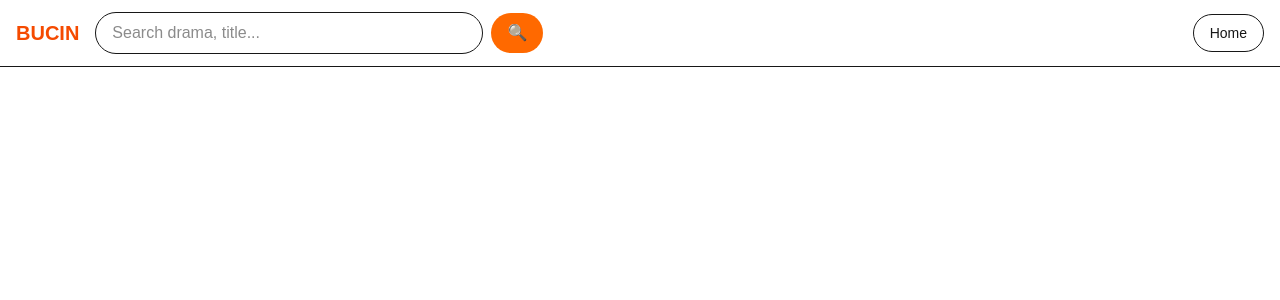
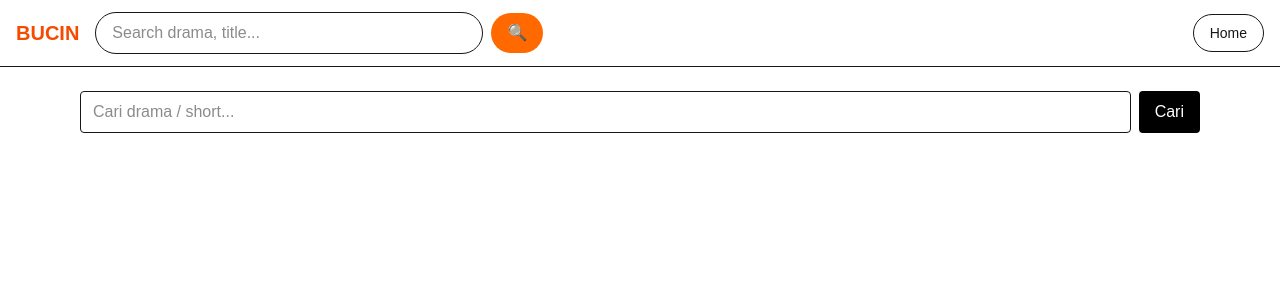
Before and after one commit to purwocode/Netshortbang, a Next.js app: page /search in a window 1280 px wide. Shown: the top 300 px of the page. Built offline with nearby package versions, Linux system fonts and the light colour scheme.

Commit message:
Update SearchClient.js

```diff
--- a/app/search/SearchClient.js
+++ b/app/search/SearchClient.js
@@ -15,6 +15,22 @@ export default function SearchClient({ defaultQuery, results }) {
 
   return (
     <>
+      {/* FORM SEARCH */}
+      <form onSubmit={submit} className="mb-4 flex gap-2">
+        <input
+          type="text"
+          value={q}
+          onChange={e => setQ(e.target.value)}
+          placeholder="Cari drama / short..."
+          className="flex-1 border rounded px-3 py-2 focus:outline-none focus:ring-2 focus:ring-orange-300"
+        />
+        <button
+          type="submit"
+          className="px-4 py-2 bg-black text-white rounded hover:bg-gray-800"
+        >
+          Cari
+        </button>
+      </form>
 
       {/* EMPTY STATE */}
       {defaultQuery && results.length === 0 && (
@@ -25,33 +41,44 @@ export default function SearchClient({ defaultQuery, results }) {
       <div className="grid grid-cols-2 md:grid-cols-4 gap-4">
         {results.map(item => (
           <div
-            key={item.shortPlayId}
-            onClick={() => router.push(`/play/${item.shortPlayId}`)}
+            key={item.id}
+            onClick={() => router.push(`/play/${item.id}`)}
             className="cursor-pointer"
           >
+            {/* COVER */}
             <img
-              src={item.shortPlayCover}
-              alt={item.shortPlayName}
+              src={item.cover}
+              alt={item.title}
               className="aspect-[3/4] object-cover rounded mb-2"
             />
 
-            {/* API mengandung <em> → HARUS RENDER HTML */}
+            {/* TITLE (support HTML dari API) */}
             <h3
               className="text-sm font-semibold line-clamp-2"
-              dangerouslySetInnerHTML={{
-                __html: item.shortPlayName,
-              }}
+              dangerouslySetInnerHTML={{ __html: item.title }}
             />
 
+            {/* HEAT / SCORE */}
             {item.formatHeatScore && (
-              <p className="text-xs text-orange-500">
-                🔥 {item.formatHeatScore}
+              <p className="text-xs text-orange-500">🔥 {item.formatHeatScore}</p>
+            )}
+
+            {/* VIP / STAR MESSAGE */}
+            {item.starMessage && (
+              <p className="text-xs text-gray-500">{item.starMessage}</p>
+            )}
+
+            {/* TAGS */}
+            {item.tags && item.tags.length > 0 && (
+              <p className="text-xs text-gray-400 mt-1">
+                {item.tags.join(", ")}
               </p>
             )}
 
-            {item.starMessage && (
-              <p className="text-xs text-gray-500">
-                {item.starMessage}
+            {/* DESCRIPTION */}
+            {item.description && (
+              <p className="text-xs text-gray-600 mt-1 line-clamp-3">
+                {item.description}
               </p>
             )}
           </div>
```
